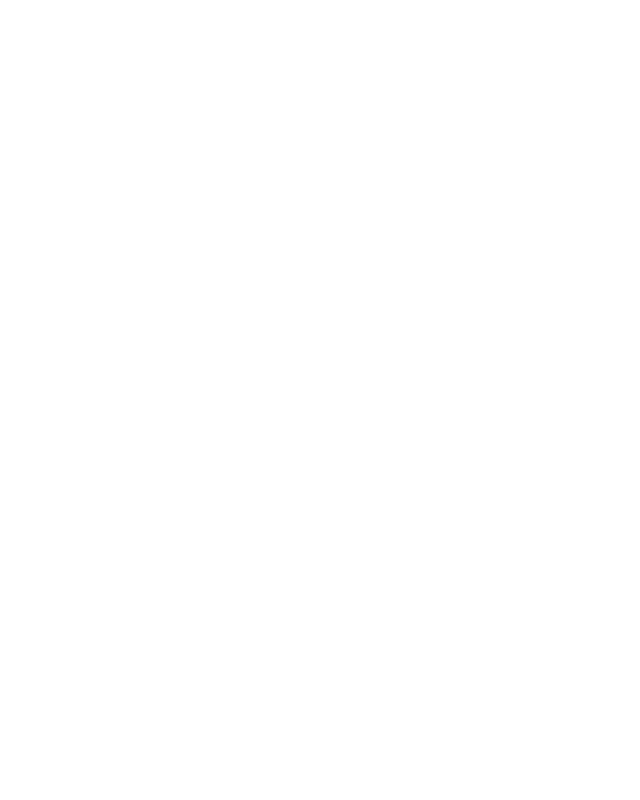
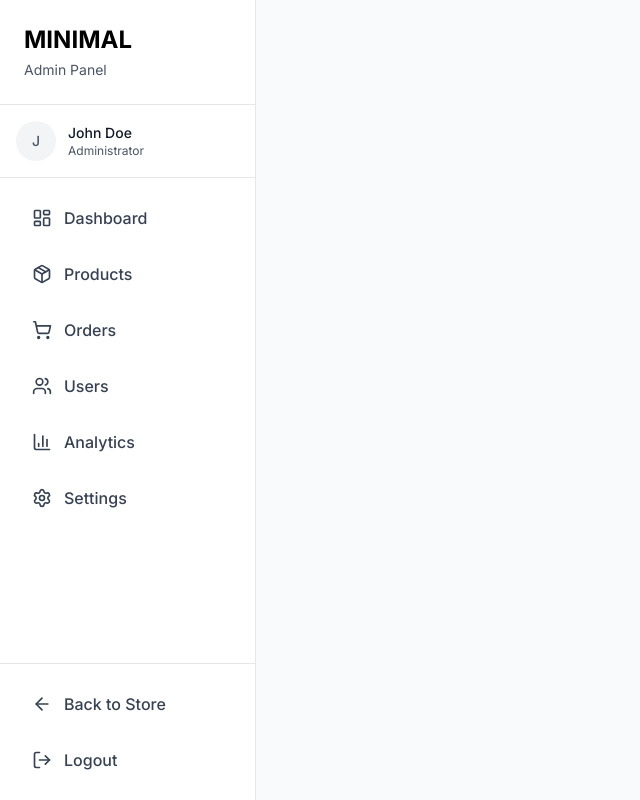
Before and after one commit to tayo8967/minimal, a React (Vite) app in the folder frontend/: page /admin in a window 1280 px wide. Before the commit this address had no page. Shown: the whole page, without its empty margins (0-640 px from the left). Built offline with nearby package versions, Linux system fonts and the light colour scheme.

Commit message:
feat: add Admin panel with AdminLayout, AdminSidebar, and AdminHomePage components

```diff
--- a/frontend/src/App.jsx
+++ b/frontend/src/App.jsx
@@ -12,6 +12,8 @@ import CheckoutPage from "./pages/CheckoutPage";
 import OrderSuccessPage from "./pages/OrderSuccessPage";
 import OrderCancelPage from "./pages/OrderCancelPage";
 import OrderHistoryPage from "./pages/OrderHistoryPage";
+import AdminHomePage from "./pages/AdminHomePage";
+import AdminLayout from "./components/Layout/AdminLayout";
 const App = () => {
     return (
         <BrowserRouter>
@@ -30,6 +32,10 @@ const App = () => {
                     <Route path="order-cancel" element={<OrderCancelPage />} />
                     <Route path="order-history" element={<OrderHistoryPage />} />
                 </Route>
+
+                <Route path="/admin" element={<AdminLayout />}>
+                    <Route index element={<AdminHomePage />} />
+                </Route>
             </Routes>
         </BrowserRouter>
     );
--- /dev/null
+++ b/frontend/src/components/Admin/AdminSidebar.jsx
@@ -0,0 +1,135 @@
+import { ArrowLeft, BarChart3, LayoutDashboard, LogOut, Package, Settings, ShoppingCart, Users } from "lucide-react";
+import { Link, NavLink, useNavigate } from "react-router-dom";
+
+const AdminSidebar = ({ profile }) => {
+    const navigate = useNavigate();
+    const handleLogout = () => {
+        navigate("/login");
+    };
+
+    return (
+        <div className="flex flex-col h-full">
+            <div className="p-6 border-b border-gray-200">
+                <Link to="/" className="text-2xl font-bold text-black">
+                    MINIMAL
+                </Link>
+                <p className="text-sm text-gray-600 mt-1">Admin Panel</p>
+            </div>
+            {/* User */}
+            <div className="p-4 border-b border-gray-200">
+                <div className="flex items-center space-x-3">
+                    <div className="w-10 h-10 bg-gray-100 rounded-full flex items-center justify-center">
+                        <span className="text-sm font-medium text-gray-600">{profile.name[0]}</span>
+                    </div>
+                    <div>
+                        <p className="text-sm font-medium text-gray-900">{profile.name}</p>
+                        <p className="text-xs text-gray-600">{profile.role === "admin" && "Administrator"}</p>
+                    </div>
+                </div>
+            </div>
+
+            {/* Navigation */}
+            <nav className="flex-1 p-4">
+                <ul className="space-y-2">
+                    <li>
+                        <NavLink
+                            to="/admin/dashboard"
+                            className={({ isActive }) =>
+                                isActive
+                                    ? "w-full flex items-center space-x-3 px-4 py-3 rounded-lg text-left transition-colors bg-black text-white"
+                                    : "w-full flex items-center space-x-3 px-4 py-3 rounded-lg text-left transition-colors text-gray-700 hover:bg-gray-100"
+                            }
+                        >
+                            <LayoutDashboard className="h-5 w-5" />
+                            <span className="font-medium">Dashboard</span>
+                        </NavLink>
+                    </li>
+                    <li>
+                        <NavLink
+                            to="/admin/products"
+                            className={({ isActive }) =>
+                                isActive
+                                    ? "w-full flex items-center space-x-3 px-4 py-3 rounded-lg text-left transition-colors bg-black text-white"
+                                    : "w-full flex items-center space-x-3 px-4 py-3 rounded-lg text-left transition-colors text-gray-700 hover:bg-gray-100"
+                            }
+                        >
+                            <Package className="h-5 w-5" />
+                            <span className="font-medium">Products</span>
+                        </NavLink>
+                    </li>
+                    <li>
+                        <NavLink
+                            to="/admin/orders"
+                            className={({ isActive }) =>
+                                isActive
+                                    ? "w-full flex items-center space-x-3 px-4 py-3 rounded-lg text-left transition-colors bg-black text-white"
+                                    : "w-full flex items-center space-x-3 px-4 py-3 rounded-lg text-left transition-colors text-gray-700 hover:bg-gray-100"
+                            }
+                        >
+                            <ShoppingCart className="h-5 w-5" />
+                            <span className="font-medium">Orders</span>
+                        </NavLink>
+                    </li>
+                    <li>
+                        <NavLink
+                            to="/admin/users"
+                            className={({ isActive }) =>
+                                isActive
+                                    ? "w-full flex items-center space-x-3 px-4 py-3 rounded-lg text-left transition-colors bg-black text-white"
+                                    : "w-full flex items-center space-x-3 px-4 py-3 rounded-lg text-left transition-colors text-gray-700 hover:bg-gray-100"
+                            }
+                        >
+                            <Users className="h-5 w-5" />
+                            <span className="font-medium">Users</span>
+                        </NavLink>
+                    </li>
+                    <li>
+                        <NavLink
+                            to="/admin/analytics"
+                            className={({ isActive }) =>
+                                isActive
+                                    ? "w-full flex items-center space-x-3 px-4 py-3 rounded-lg text-left transition-colors bg-black text-white"
+                                    : "w-full flex items-center space-x-3 px-4 py-3 rounded-lg text-left transition-colors text-gray-700 hover:bg-gray-100"
+                            }
+                        >
+                            <BarChart3 className="h-5 w-5" />
+                            <span className="font-medium">Analytics</span>
+                        </NavLink>
+                    </li>
+                    <li>
+                        <NavLink
+                            to="/admin/settings"
+                            className={({ isActive }) =>
+                                isActive
+                                    ? "w-full flex items-center space-x-3 px-4 py-3 rounded-lg text-left transition-colors bg-black text-white"
+                                    : "w-full flex items-center space-x-3 px-4 py-3 rounded-lg text-left transition-colors text-gray-700 hover:bg-gray-100"
+                            }
+                        >
+                            <Settings className="h-5 w-5" />
+                            <span className="font-medium">Settings</span>
+                        </NavLink>
+                    </li>
+                </ul>
+            </nav>
+
+            <div className="p-4 border-t border-gray-200">
+                <Link
+                    to="/"
+                    className="w-full flex items-center space-x-3 px-4 py-3 text-gray-700 hover:bg-gray-100 rounded-lg transition-colors mb-2"
+                >
+                    <ArrowLeft className="h-5 w-5" />
+                    <span className="font-medium">Back to Store</span>
+                </Link>
+                <button
+                    onClick={handleLogout}
+                    className="w-full flex items-center space-x-3 px-4 py-3 text-gray-700 hover:bg-gray-100 rounded-lg transition-colors"
+                >
+                    <LogOut className="h-5 w-5" />
+                    <span className="font-medium">Logout</span>
+                </button>
+            </div>
+        </div>
+    );
+};
+
+export default AdminSidebar;
--- a/frontend/src/components/Common/Navbar.jsx
+++ b/frontend/src/components/Common/Navbar.jsx
@@ -1,6 +1,6 @@
 import { Link } from "react-router-dom";
 import SearchModal from "./SearchModal";
-import { User, ShoppingBag, LucideMenu, X, Search, CircleUser } from "lucide-react";
+import { User, ShoppingBag, LucideMenu, X, Search, CircleUser, Shield } from "lucide-react";
 import { useState } from "react";
 
 const Navbar = () => {
@@ -83,6 +83,15 @@ const Navbar = () => {
                                                 Order History
                                             </Link>
                                             <hr className="my-2 border-gray-200" />
+                                            <Link
+                                                to="/admin"
+                                                onClick={handleProfileToggle}
+                                                className="px-4 py-2 text-sm text-gray-700 hover:bg-gray-50 transition-colors flex items-center space-x-2"
+                                            >
+                                                <Shield className="h-4 w-4" />
+                                                <span>Admin Panel</span>
+                                            </Link>
+                                            <hr className="my-2 border-gray-200" />
                                             <button
                                                 onClick={handleLogout}
                                                 className="block w-full text-left px-4 py-2 text-sm text-gray-700 hover:bg-gray-50 transition-colors"
--- /dev/null
+++ b/frontend/src/components/Layout/AdminLayout.jsx
@@ -0,0 +1,46 @@
+import { Menu } from "lucide-react";
+import { useState } from "react";
+import AdminSidebar from "../Admin/AdminSidebar";
+
+const profile = {
+    name: "John Doe",
+    role: "admin",
+};
+
+const AdminLayout = () => {
+    const [isSidebarOpen, setIsSidebarOpen] = useState();
+
+    const toggleSidebar = () => {
+        setIsSidebarOpen(!isSidebarOpen);
+    };
+
+    return (
+        <main className="min-h-screen">
+            <div className="min-h-screen bg-gray-50 flex">
+                {/* Mobile Toggle Button */}
+                <button
+                    onClick={toggleSidebar}
+                    className="lg:hidden fixed top-4 left-4 z-50 p-2 bg-white rounded-lg shadow-md"
+                >
+                    <Menu className="h-6 w-6" />
+                </button>
+
+                {/* Overlay for mobile sidebar */}
+                {isSidebarOpen && (
+                    <div onClick={toggleSidebar} className="fixed inset-0 bg-black/50 z-40 lg:hidden"></div>
+                )}
+
+                {/* Sidebar */}
+                <div
+                    className={`fixed inset-y-0 left-0 z-50 w-64 bg-white border-r border-gray-200 transform transition-transform duration-300 ease-in-out lg:translate-x-0 -translate-x-full ${
+                        isSidebarOpen ? "translate-x-0" : "-translate-x-full"
+                    }`}
+                >
+                    <AdminSidebar profile={profile} />
+                </div>
+            </div>
+        </main>
+    );
+};
+
+export default AdminLayout;
--- /dev/null
+++ b/frontend/src/pages/AdminHomePage.jsx
@@ -0,0 +1,7 @@
+import React from "react";
+
+const AdminHomePage = () => {
+    return <div>AdminHomePage</div>;
+};
+
+export default AdminHomePage;
```
